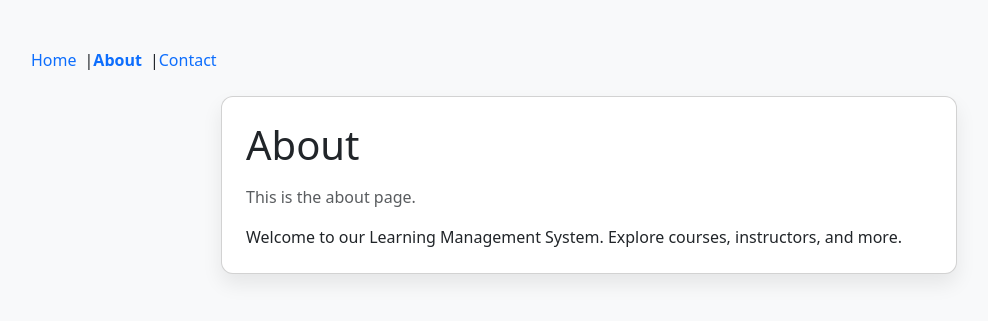
After one commit to Clairjay7/WebSystem-ITE311, a CodeIgniter 4 app: the page made by app/Views/about.php in a window 1280 px wide. The commit adds this page. Shown: the top 321 px of the page, without its empty margins (51-1039 px from the left). Run offline with PHP 8.4 and a stand-in for CodeIgniter, Linux system fonts and the light colour scheme; the template is opened without the code that fills it, so the values that code supplies are empty; some libraries are stand-ins or nearby versions.

Commit message:
Added Home controller, routes, and views for basic navigation

```diff
--- a/app/Config/Routes.php
+++ b/app/Config/Routes.php
@@ -6,3 +6,5 @@ use CodeIgniter\Router\RouteCollection;
  * @var RouteCollection $routes
  */
 $routes->get('/', 'Home::index');
+$routes->get('/about', 'Home::about');
+$routes->get('/contact', 'Home::contact');
--- /dev/null
+++ b/app/Views/about.php
@@ -0,0 +1,34 @@
+<?php helper('url'); ?>
+<!DOCTYPE html>
+<html lang="en">
+
+<head>
+	<meta charset="UTF-8">
+	<meta name="viewport" content="width=device-width, initial-scale=1.0">
+	<title>About</title>
+	<link href="https://cdn.jsdelivr.net/npm/bootstrap@5.3.3/dist/css/bootstrap.min.css" rel="stylesheet">
+	<style>
+		.nav a { text-decoration: none; margin-right: .5rem; }
+		.nav a.active { font-weight: 700; color: #0d6efd; }
+		.card { border-radius: 12px; box-shadow: 0 10px 20px rgba(0,0,0,.08); }
+	</style>
+</head>
+<body class="bg-light">
+	<div class="container py-5">
+		<nav class="mb-4 nav">
+			<a class="" href="<?= base_url('/') ?>">Home</a> |
+			<a class="active" href="<?= base_url('about') ?>">About</a> |
+			<a class="" href="<?= base_url('contact') ?>">Contact</a>
+		</nav>
+		<div class="row">
+			<div class="col-lg-8 mx-auto">
+				<div class="card p-4">
+					<h1 class="mb-3">About</h1>
+					<p class="text-muted">This is the about page.</p>
+					<p class="mb-0">Welcome to our Learning Management System. Explore courses, instructors, and more.</p>
+				</div>
+			</div>
+		</div>
+	</div>
+</body>
+</html>
```
Also changed, not shown: app/Controllers/Home.php (+10 -0 lines), app/Controllers/Php.php (added, +21 -0 lines), app/Views/contact.php (added, +34 -0 lines), app/Views/index.php (added, +33 -0 lines), app/Views/template.php (+12 -2 lines), 2 other files.
